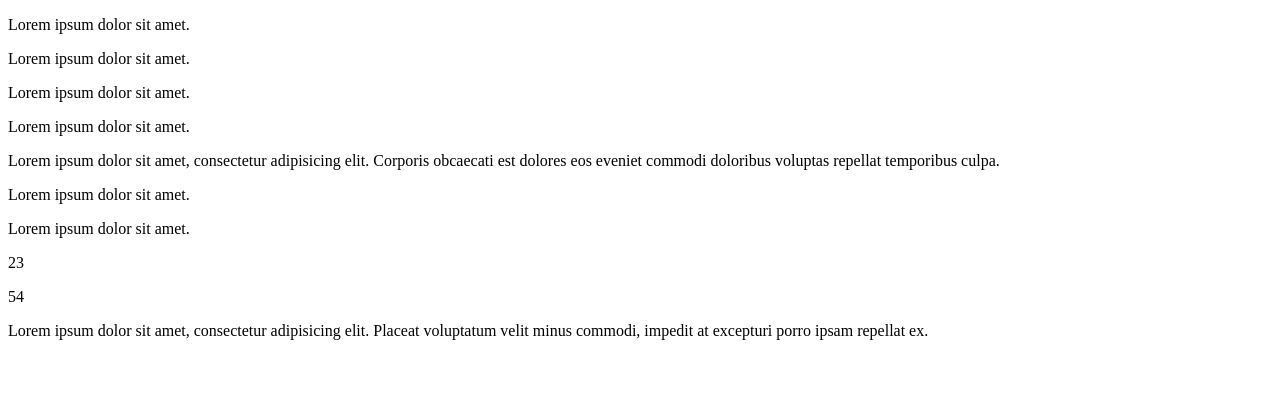
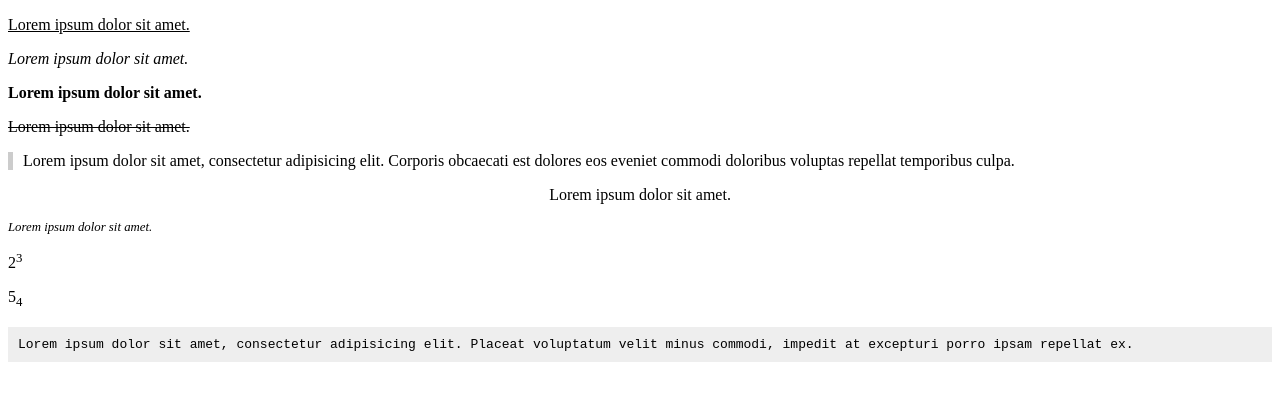
Before and after one commit to iesdonanadiw/selectores-css-ii-srsempere, a plain HTML site: page suplantar-html.html in a window 1280 px wide. Drawn offline with Linux system fonts and the light colour scheme.

Commit message:
Apartado 4 terminado

```diff
--- a/suplantar-html.html
+++ b/suplantar-html.html
@@ -1,5 +1,6 @@
 <!DOCTYPE html>
 <html lang="es">
+
 <head>
   <meta charset="UTF-8" />
   <meta http-equiv="X-UA-Compatible" content="IE=edge" />
@@ -7,9 +8,49 @@
   <title>Suplantando etiquetas HTML por CSS</title>
   <meta charset="utf-8" />
   <style>
-      /*Escribe aquí las instrucciones css oportunas*/
+    .u {
+      text-decoration: underline;
+    }
+    .i {
+      font-style: italic;
+    }
+    .b {
+      font-weight: bold;
+    }
+    .s {
+      text-decoration: line-through;
+    }
+    .blockquote {
+      border-left: 5px solid #ccc;
+      padding-left: 10px;
+    }
+    .center {
+      text-align: center;
+    }
+
+    .cite {
+      font-style: italic;
+      font-size: 0.8em;
+    }
+
+    .sup {
+      vertical-align: super; /* superindice */
+      font-size: 0.8em; /* 80% del tamaño de la fuente */
+    }
+
+    .sub {
+      vertical-align: sub; /* subindice */
+      font-size: 0.8em; /* 80% del tamaño de la fuente */
+    }
+
+    .code {
+      background-color: #eee;
+      padding: 10px;
+      font-family: monospace;
+    }
   </style>
 </head>
+
 <body>
   <!-- <u>, <ins> -->
   <!-- <i> -->
@@ -31,7 +72,9 @@
     obcaecati est dolores eos eveniet commodi doloribus voluptas repellat
     temporibus culpa.
   </p>
-    <p class="center">Lorem ipsum dolor sit amet.</p>
+  <p class="center">
+    Lorem ipsum dolor sit amet.
+  </p>
   <p class="cite">Lorem ipsum dolor sit amet.</p>
   <p>2<span class="sup">3</span></p>
   <p>5<span class="sub">4</span></p>
@@ -41,4 +84,5 @@
     ex.
   </p>
 </body>
+
 </html>
```
Lines whose indentation alone changed are shown as unchanged.
